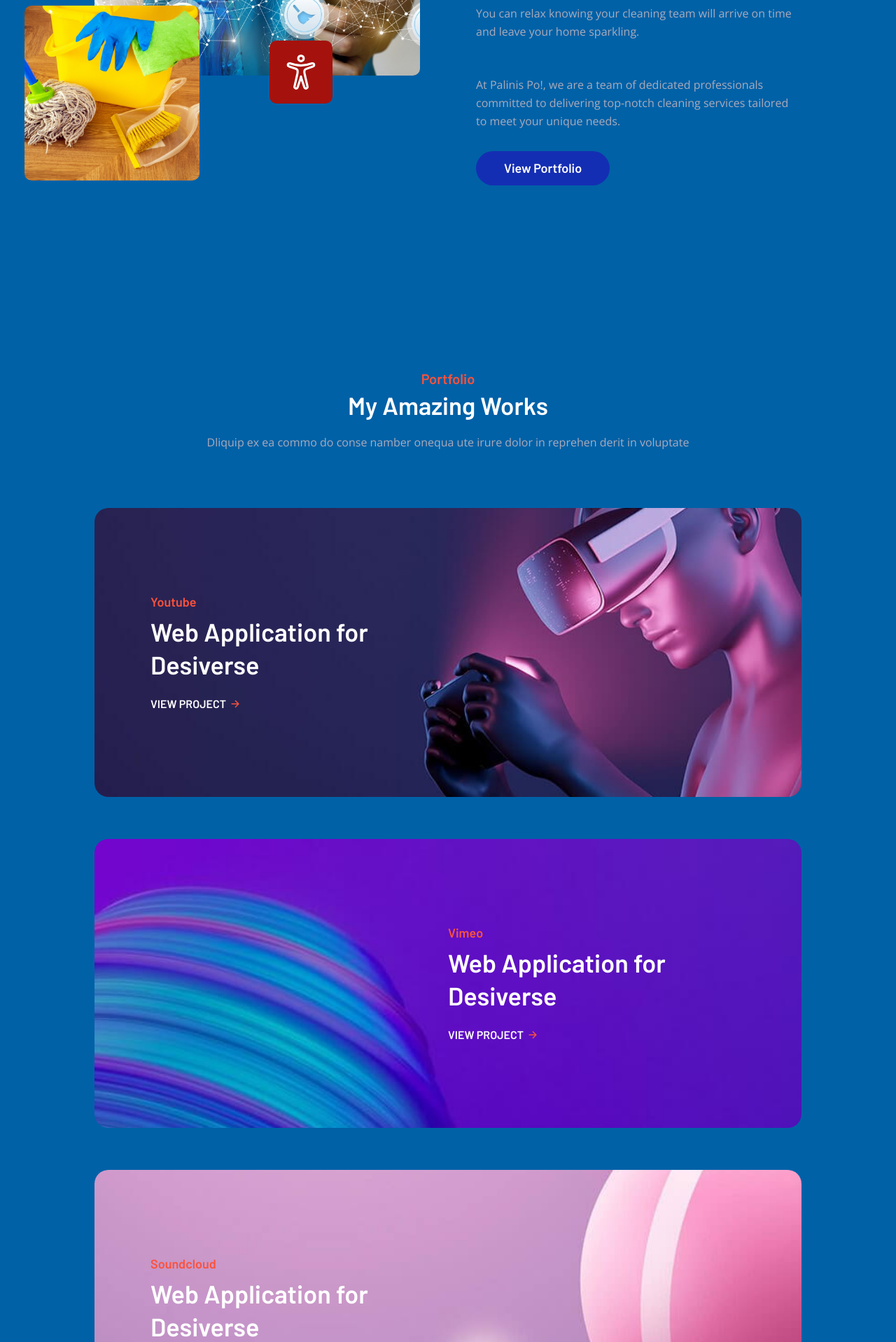
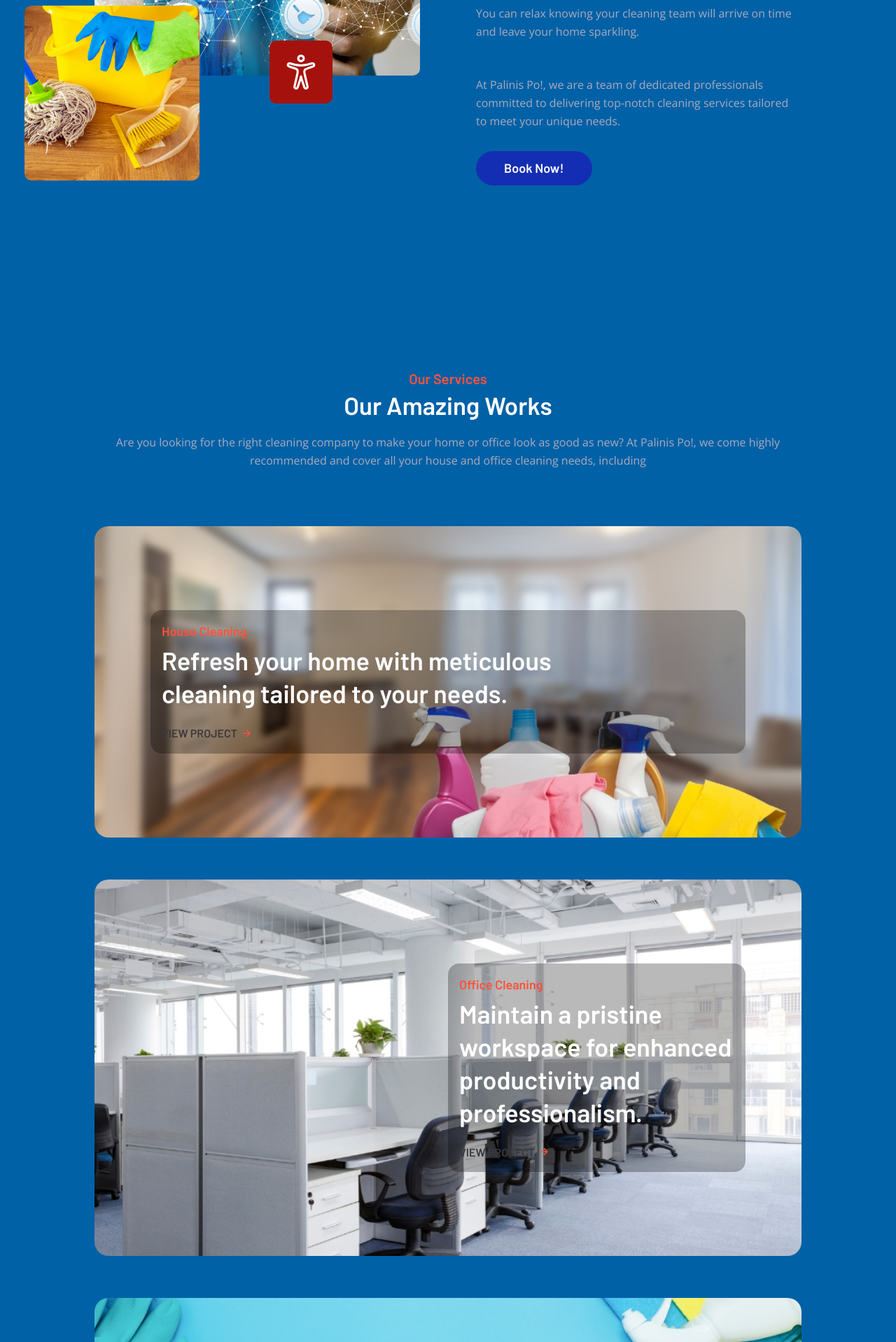
Before and after one commit to ricojovan/Human-Resources-Management, a PHP site: page / in a window 1280 px wide. Shown: the part 1494-3412 px from the top of the page at 70% size. Run offline with PHP 8.4, Linux system fonts and the light colour scheme.

Commit message:
I added new design to homepage

```diff
--- a/assets/css/style1.css
+++ b/assets/css/style1.css
@@ -365,8 +365,8 @@ body {
   font-size: 5.3rem;
   font-weight: inherit;
   margin-block-end: 8px;
-  color: #3a3a3a;
-  text-shadow: 2px 2px 4px rgba(175, 175, 175, 0.5);
+  color: #a3ddff;
+  text-shadow: 2px 2px 4px rgba(26, 26, 26, 0.575);
 }
 
 .hero-text { margin-block-end: 25px; }
@@ -440,19 +440,19 @@ body {
 
 
 /*-----------------------------------*\
-  #PORTFOLIO
+  #Services
 \*-----------------------------------*/
 
-.portfolio .section-title { margin-block-end: 18px; }
+.services .section-title { margin-block-end: 18px; }
 
-.portfolio .section-text { margin-block-end: 80px; }
+.services .section-text { margin-block-end: 80px; }
 
-.portfolio-list {
+.services-list {
   display: grid;
   gap: 60px;
 }
 
-.portfolio-card {
+.services-card {
   background-color: var(--independence);
   background-repeat: no-repeat;
   background-size: cover;
@@ -465,19 +465,19 @@ body {
   transition: var(--transition-2);
 }
 
-.portfolio-list > li:nth-child(even) .card-content { margin-inline-start: auto; }
+.services-list > li:nth-child(even) .card-content { margin-inline-start: auto; }
 
-.portfolio-card .card-subtitle {
+.services-card .card-subtitle {
   color: var(--orange-soda);
   margin-block-end: 5px;
 }
 
-.portfolio-card .card-title {
+.services-card .card-title {
   max-width: 20ch;
   margin-block-end: 20px;
 }
 
-.portfolio-card .btn-link {
+.services-card .btn-link {
   display: flex;
   align-items: center;
   gap: 5px;
@@ -485,7 +485,7 @@ body {
   text-transform: uppercase;
 }
 
-.portfolio-card .btn-link ion-icon {
+.services-card .btn-link ion-icon {
   color: var(--orange-soda);
   font-size: 1.6rem;
 }
@@ -766,10 +766,10 @@ textarea.contact-input {
 @media (min-width: 600px) {
 
   /**
-   * PORTFOLIO
+   * Services
    */
 
-  .portfolio-list li:nth-child(even) .card-content { margin-inline-start: 50%; }
+  .services-list li:nth-child(even) .card-content { margin-inline-start: 50%; }
 
 }
 
@@ -784,15 +784,15 @@ textarea.contact-input {
 @media (min-width: 768px) {
 
   /**
-   * PORTFOLIO
+   * Services
    */
 
-  .portfolio-card {
+  .services-card {
     background-size: 115%;
     padding-inline: 80px;
   }
 
-  .portfolio-card:is(:hover, :focus) { background-size: 130%; }
+  .services-card:is(:hover, :focus) { background-size: 130%; }
 
 
 
@@ -1060,12 +1060,12 @@ textarea.contact-input {
 
 
   /**
-   * PORTFOLIO
+   * Services
    */
 
-  .portfolio-card .card-subtitle { font-size: var(--fs-5); }
+  .services-card .card-subtitle { font-size: var(--fs-5); }
 
-  .portfolio-card .btn-link { --fs-6: 1.6rem; }
+  .services-card .btn-link { --fs-6: 1.6rem; }
 
 
 
--- a/assets/css/style2.css
+++ b/assets/css/style2.css
@@ -421,28 +419,40 @@ body {
 
 .about-banner > .img-cover { border-radius: inherit; }
 
-.about :is(.section-title, .section-subtitle, .section-text) { text-align: left; }
+.about :is(.section-title, .section-subtitle, .section-text) {
+  text-align: left;
+}
 
-.about :is(.section-title, .section-text) { margin-block-end: 30px; }
+.about :is(.section-title, .section-text) {
+  margin-block-end: 30px;
+}
 
+.abs-icon-new {
+  font-size: 5rem;
+  border-radius: inherit;
+  display: flex;
+  align-items: center; /* Align items vertically */
+}
 
-
+.icon-about {
+  margin-right: 10px; /* Adjust spacing between icon and text */
+}
 
 
 /*-----------------------------------*\
-  #PORTFOLIO
+  #Services
 \*-----------------------------------*/
 
-.portfolio .section-title { margin-block-end: 18px; }
+.services .section-title { margin-block-end: 18px; }
 
-.portfolio .section-text { margin-block-end: 80px; }
+.services .section-text { margin-block-end: 80px; }
 
-.portfolio-list {
+.services-list {
   display: grid;
   gap: 60px;
 }
 
-.portfolio-card {
+.services-card {
   background-color: var(--independence);
   background-repeat: no-repeat;
   background-size: cover;
@@ -450,24 +460,29 @@ body {
   padding: 120px 20px;
   border-radius: var(--radius-20);
   font-family: var(--ff-barlow);
-  color: var(--white);
+  color: #3a3a3a;
   font-weight: var(--fw-600);
   transition: var(--transition-2);
 }
+.services-list > li:nth-child(even) .card-content { margin-inline-start: auto; }
 
-.portfolio-list > li:nth-child(even) .card-content { margin-inline-start: auto; }
+.card-content{
+  background-color: rgba(0, 0, 0, 0.274);
+  padding: 16px;
+  border-radius: 16px;
+}
 
-.portfolio-card .card-subtitle {
+.services-card .card-subtitle {
   color: var(--orange-soda);
   margin-block-end: 5px;
 }
 
-.portfolio-card .card-title {
-  max-width: 20ch;
+.services-card .card-title {
+  max-width: 30ch;
   margin-block-end: 20px;
 }
 
-.portfolio-card .btn-link {
+.services-card .btn-link {
   display: flex;
   align-items: center;
   gap: 5px;
@@ -475,7 +490,7 @@ body {
   text-transform: uppercase;
 }
 
-.portfolio-card .btn-link ion-icon {
+.services-card .btn-link ion-icon {
   color: var(--orange-soda);
   font-size: 1.6rem;
 }
@@ -756,10 +771,10 @@ textarea.contact-input {
 @media (min-width: 600px) {
 
   /**
-   * PORTFOLIO
+   * Services
    */
 
-  .portfolio-list li:nth-child(even) .card-content { margin-inline-start: 50%; }
+  .services-list li:nth-child(even) .card-content { margin-inline-start: 50%; }
 
 }
 
@@ -774,15 +789,17 @@ textarea.contact-input {
 @media (min-width: 768px) {
 
   /**
-   * PORTFOLIO
+   * Services
    */
 
-  .portfolio-card {
+  .services-card {
     background-size: 115%;
     padding-inline: 80px;
   }
 
-  .portfolio-card:is(:hover, :focus) { background-size: 130%; }
+  .services-card:is(:hover, :focus) {
+    background-size: 130%;
+  }
 
 
 
@@ -1050,12 +1067,12 @@ textarea.contact-input {
 
 
   /**
-   * PORTFOLIO
+   * Services
    */
 
-  .portfolio-card .card-subtitle { font-size: var(--fs-5); }
+  .services-card .card-subtitle { font-size: var(--fs-5); }
 
-  .portfolio-card .btn-link { --fs-6: 1.6rem; }
+  .services-card .btn-link { --fs-6: 1.6rem; }
 
 
 
--- a/index.php
+++ b/index.php
@@ -15,7 +15,7 @@
   <!--
     - custom css link
   -->
-  <link rel="stylesheet" href="./assets/css/style1.css">
+  <link rel="stylesheet" href="./assets/css/style2.css">
 
   <!--
     - google font link
@@ -57,11 +57,11 @@
           </li>
 
           <li>
-            <a href="#portfolio" class="navbar-link" data-nav-link>Where We Server</a>
+            <a href="#services" class="navbar-link" data-nav-link>Services</a>
           </li>
 
           <li>
-            <a href="#skills" class="navbar-link" data-nav-link>Services</a>
+            <a href="#skills" class="navbar-link" data-nav-link>Where We Server</a>
           </li>
 
           <li>
@@ -224,7 +224,7 @@ committed to delivering top-notch cleaning services tailored
 to meet your unique needs.
 </p>
 
-            <a href="#portfolio" class="btn btn-primary blue">View Portfolio</a>
+            <a href="#" class="btn btn-primary blue">Book Now!</a>
 
           </div>
 
@@ -236,29 +236,31 @@ to meet your unique needs.
 
 
       <!--
-        - #PORTFOLIO
+        - #Services
       -->
 
-      <section class="section portfolio" id="portfolio">
+      <section class="section services" id="services">
         <div class="container">
 
-          <p class="section-subtitle">Portfolio</p>
+          <p class="section-subtitle">Our Services</p>
 
-          <h2 class="h2 section-title">My Amazing Works</h2>
+          <h2 class="h2 section-title">Our Amazing Works</h2>
 
           <p class="section-text">
-            Dliquip ex ea commo do conse namber onequa ute irure dolor in reprehen derit in voluptate
+          Are you looking for the right cleaning company to make your home or
+          office look as good as new? At Palinis Po!, we come highly recommended
+          and cover all your house and office cleaning needs, including
           </p>
 
-          <ul class="portfolio-list">
+          <ul class="services-list">
 
             <li>
-              <a href="#" class="portfolio-card" style="background-image: url('./assets/images/portfolio-1.jpg')">
+              <a href="#" class="services-card" style="background-image: url('./assets/images/services-1.jpg')">
                 <div class="card-content">
 
-                  <p class="card-subtitle">Youtube</p>
+                  <p class="card-subtitle">House Cleaning</p>
 
-                  <h3 class="h3 card-title">Web Application for Desiverse</h3>
+                  <h3 class="h3 card-title">Refresh your home with meticulous cleaning tailored to your needs.</h3>
 
                   <span class="btn-link">
                     <span>View Project</span>
@@ -271,12 +273,12 @@ to meet your unique needs.
             </li>
 
             <li>
-              <a href="#" class="portfolio-card" style="background-image: url('./assets/images/portfolio-2.jpg')">
+              <a href="#" class="services-card" style="background-image: url('./assets/images/services-2.jpg')">
                 <div class="card-content">
 
-                  <p class="card-subtitle">Vimeo</p>
+                  <p class="card-subtitle">Office Cleaning</p>
 
-                  <h3 class="h3 card-title">Web Application for Desiverse</h3>
+                  <h3 class="h3 card-title">Maintain a pristine workspace for enhanced productivity and professionalism.</h3>
 
                   <span class="btn-link">
                     <span>View Project</span>
@@ -289,12 +291,12 @@ to meet your unique needs.
             </li>
 
             <li>
-              <a href="#" class="portfolio-card" style="background-image: url('./assets/images/portfolio-3.jpg')">
+              <a href="#" class="services-card" style="background-image: url('./assets/images/services-3.jpg')">
                 <div class="card-content">
 
-                  <p class="card-subtitle">Soundcloud</p>
+                  <p class="card-subtitle">Regular Cleaning</p>
 
-                  <h3 class="h3 card-title">Web Application for Desiverse</h3>
+                  <h3 class="h3 card-title">Keep your space consistently fresh and organized with routine maintenance.</h3>
 
                   <span class="btn-link">
                     <span>View Project</span>
@@ -307,12 +309,48 @@ to meet your unique needs.
             </li>
 
             <li>
-              <a href="#" class="portfolio-card" style="background-image: url('./assets/images/portfolio-4.jpg')">
+              <a href="#" class="services-card" style="background-image: url('./assets/images/services-4.jpg')">
                 <div class="card-content">
 
-                  <p class="card-subtitle">Details</p>
+                  <p class="card-subtitle">End of Lease Cleaning</p>
 
-                  <h3 class="h3 card-title">Web Application for Desiverse</h3>
+                  <h3 class="h3 card-title">Ensure a smooth transition with a thorough cleaning service.</h3>
+
+                  <span class="btn-link">
+                    <span>View Project</span>
+
+                    <ion-icon name="arrow-forward"></ion-icon>
+                  </span>
+
+                </div>
+              </a>
+            </li>
+
+            <li>
+              <a href="#" class="services-card" style="background-image: url('./assets/images/services-5.jpg')">
+                <div class="card-content">
+
+                  <p class="card-subtitle">Deep Cleaning</p>
+
+                  <h3 class="h3 card-title">Revitalize your space with a comprehensive, detailed cleaning session.</h3>
+
+                  <span class="btn-link">
+                    <span>View Project</span>
+
+                    <ion-icon name="arrow-forward"></ion-icon>
+                  </span>
+
+                </div>
+              </a>
+            </li>
+
+            <li>
+              <a href="#" class="services-card" style="background-image: url('./assets/images/services-6.jpg')">
+                <div class="card-content">
+
+                  <p class="card-subtitle">Construction Cleaning</p>
+
+                  <h3 class="h3 card-title">Clear away debris and dust to reveal the beauty of your newly constructed space.</h3>
 
                   <span class="btn-link">
                     <span>View Project</span>
@@ -470,7 +508,7 @@ to meet your unique needs.
                     <h3 class="contact-item-title">Address</h3>
 
                     <address class="contact-item-link">
-                      20, London, United Kingdom
+                      JKANFJKAKNFA
                     </address>
                   </div>
 
@@ -485,7 +523,7 @@ to meet your unique needs.
                   <div>
                     <h3 class="contact-item-title">Email</h3>
 
-                    <a href="mailto:hello@ethan.com" class="contact-item-link">hello@ethan.com</a>
+                    <a href="mailto:hello@ethan.com" class="contact-item-link">EMAIL@EMAIL.COM</a>
                   </div>
 
                 </li>
@@ -499,7 +537,7 @@ to meet your unique needs.
                   <div>
                     <h3 class="contact-item-title">Phone</h3>
 
-                    <a href="tel:+1234567890" class="contact-item-link">+123 456 7890</a>
+                    <a href="#" class="contact-item-link">045454054</a>
                   </div>
 
                 </li>
@@ -524,9 +562,9 @@ to meet your unique needs.
       <section class="section blog" id="blog">
         <div class="container">
 
-          <p class="section-subtitle">Latest News</p>
+          <p class="section-subtitle">ASDA</p>
 
-          <h2 class="h2 section-title">Checkout My Recent Blogs</h2>
+          <h2 class="h2 section-title">ASDASDAD</h2>
 
           <p class="section-text">
             Dliquip ex ea commo do conse namber onequa ute irure dolor in reprehen derit in voluptate
@@ -544,10 +582,10 @@ to meet your unique needs.
                   </a>
                 </figure>
 
-                <a href="#" class="card-tag">Web Development</a>
+                <a href="#" class="card-tag">ASDASDDA</a>
 
                 <h3 class="card-title">
-                  <a href="#">Jim Morisson Says when the musics over turn off the light</a>
+                  <a href="#">ASDASDAD</a>
                 </h3>
 
               </div>
@@ -563,10 +601,10 @@ to meet your unique needs.
                   </a>
                 </figure>
 
-                <a href="#" class="card-tag">Web Development</a>
+                <a href="#" class="card-tag">ASDASD</a>
 
                 <h3 class="card-title">
-                  <a href="#">Jim Morisson Says when the musics over turn off the light</a>
+                  <a href="#">ASDAFAASDFSDGFCVSDFVSDFGS</a>
                 </h3>
 
               </div>
@@ -582,10 +620,10 @@ to meet your unique needs.
                   </a>
                 </figure>
 
-                <a href="#" class="card-tag">Web Development</a>
+                <a href="#" class="card-tag">ZXCSADFASF</a>
 
                 <h3 class="card-title">
-                  <a href="#">Jim Morisson Says when the musics over turn off the light</a>
+                  <a href="#">ETSDFFVSEFES</a>
                 </h3>
 
               </div>
@@ -611,7 +649,7 @@ to meet your unique needs.
     <div class="container">
 
       <p class="copyright">
-        &copy; 2022 <a href="#" class="copyright-link">codewithsadee</a>. All Rights Reseverd
+        &copy; 2024 <a href="#" class="copyright-link">ASDASDA</a>. All Rights Reseverd
       </p>
 
       <ul class="footer-list">
```
Also changed, not shown: other parts of assets/css/style2.css (+14 -14 lines), assets/images/services-1.jpg (added), assets/images/services-2.jpg (added), assets/images/services-3.jpg (added), assets/images/services-4.jpg (added), assets/images/services-5.jpg (added), assets/images/services-6.jpg (added).
